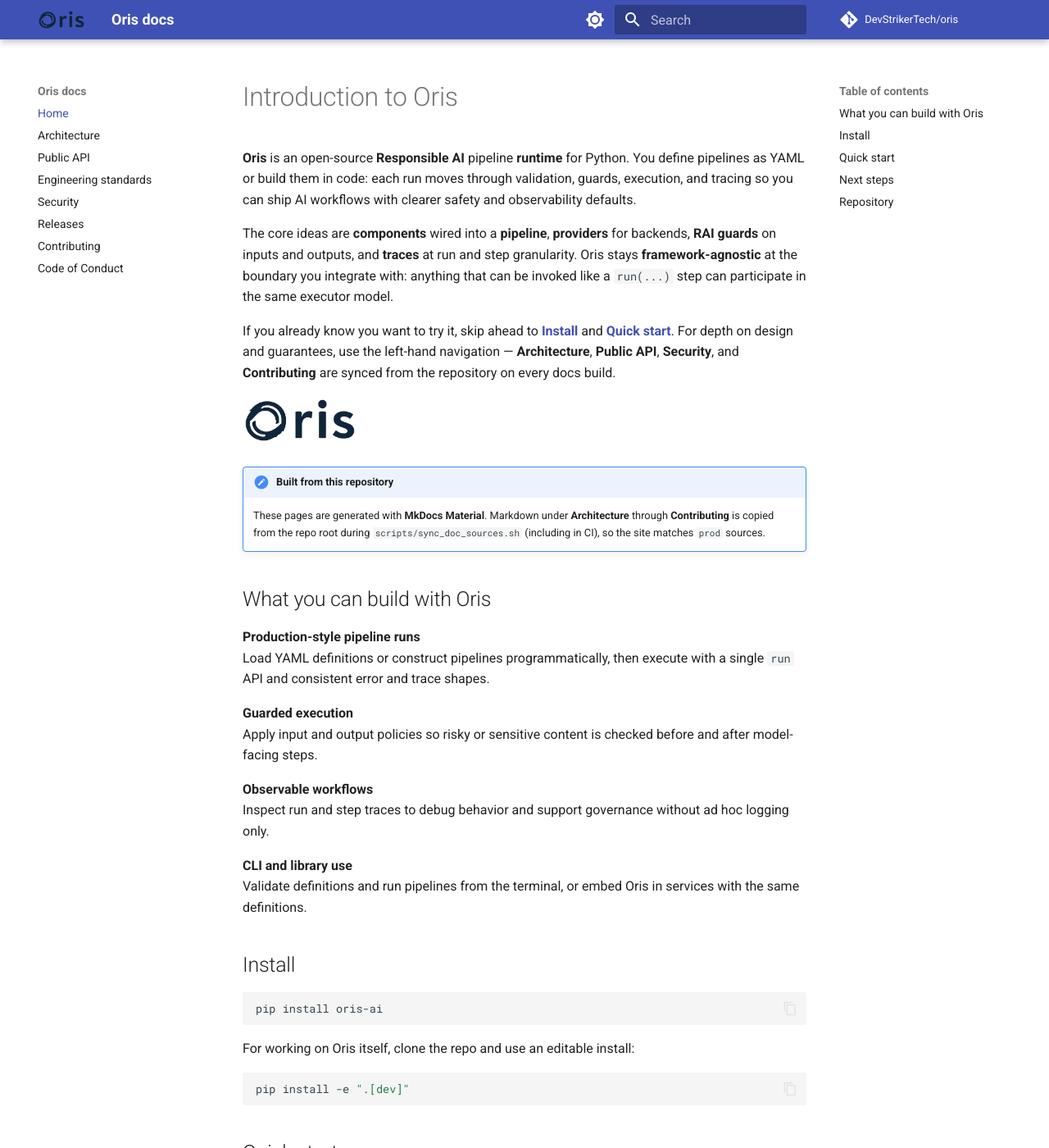
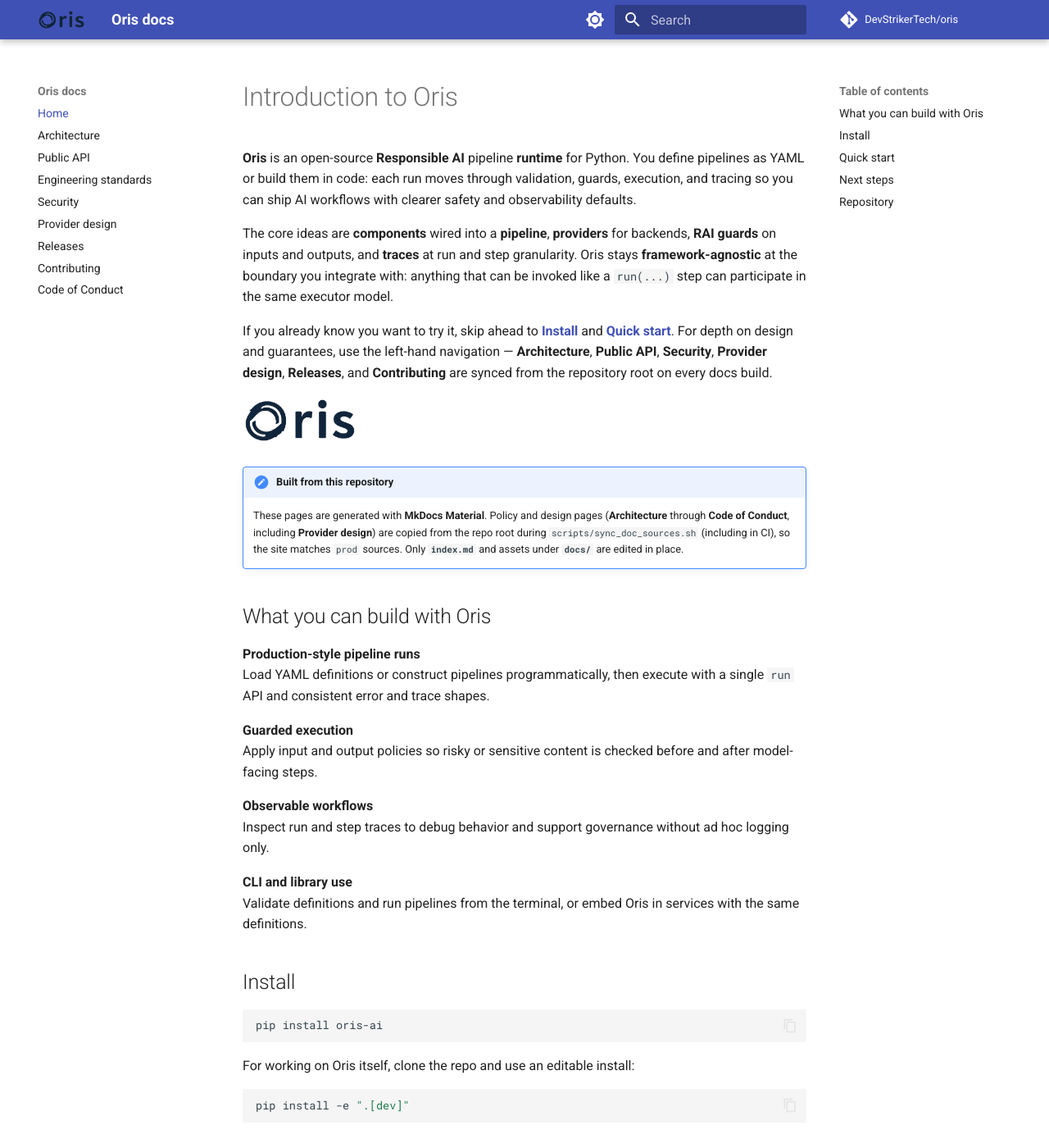
Before and after one commit to DevStrikerTech/oris, an MkDocs documentation site: the page built from docs/index.md, in a window 1280 px wide and 1400 px high. Shown: the whole window at 82% size. Built offline with MkDocs 1.6.1 and Material for MkDocs 9.7.7, drawn with Linux system fonts in a browser that asks for light colours; comment, search, counter and statistics services are not loaded; some of the changed text lies outside the part shown.

Commit message:
chore(docs): canonical policy MD at root; sync PROVIDER_DESIGN; drop examples
- Add PROVIDER_DESIGN.md at repo root; stop tracking docs/ copy; ignore synced docs/*.md
- Extend sync_doc_sources.sh and mkdocs nav; README and docs/index updates
- Remove example.yaml and examples/; quick start documents saving pipeline.yaml

Made-with: Cursor

```diff
--- a/docs/index.md
+++ b/docs/index.md
@@ -9,12 +9,12 @@ hide:
 
 The core ideas are **components** wired into a **pipeline**, **providers** for backends, **RAI guards** on inputs and outputs, and **traces** at run and step granularity. Oris stays **framework-agnostic** at the boundary you integrate with: anything that can be invoked like a `run(...)` step can participate in the same executor model.
 
-If you already know you want to try it, skip ahead to **[Install](#install)** and **[Quick start](#quick-start)**. For depth on design and guarantees, use the left-hand navigation — **Architecture**, **Public API**, **Security**, and **Contributing** are synced from the repository on every docs build.
+If you already know you want to try it, skip ahead to **[Install](#install)** and **[Quick start](#quick-start)**. For depth on design and guarantees, use the left-hand navigation — **Architecture**, **Public API**, **Security**, **Provider design**, **Releases**, and **Contributing** are synced from the repository root on every docs build.
 
 ![Oris logo](oris_logo.png){ width="140" }
 
 !!! note "Built from this repository"
-    These pages are generated with **MkDocs Material**. Markdown under **Architecture** through **Contributing** is copied from the repo root during `scripts/sync_doc_sources.sh` (including in CI), so the site matches `prod` sources.
+    These pages are generated with **MkDocs Material**. Policy and design pages (**Architecture** through **Code of Conduct**, including **Provider design**) are copied from the repo root during `scripts/sync_doc_sources.sh` (including in CI), so the site matches `prod` sources. Only **`index.md`** and assets under **`docs/`** are edited in place.
 
 ## What you can build with Oris
 
@@ -79,6 +79,7 @@ oris run example.yaml --input-json '{"query":"What is AI?"}'
 | :--- | :--- |
 | System shape and modules | [Architecture](ARCHITECTURE.md) |
 | Stable surface for integrators | [Public API](PUBLIC_API.md) |
+| Provider YAML, registry, and injection | [Provider design](PROVIDER_DESIGN.md) |
 | Reporting vulnerabilities | [Security](SECURITY.md) |
 | Releases and versioning | [Releases](RELEASE.md) |
 | How to contribute | [Contributing](CONTRIBUTING.md) |
--- a/mkdocs.yml
+++ b/mkdocs.yml
@@ -42,6 +42,7 @@ nav:
   - Public API: PUBLIC_API.md
   - Engineering standards: ENGINEERING_STANDARDS.md
   - Security: SECURITY.md
+  - Provider design: PROVIDER_DESIGN.md
   - Releases: RELEASE.md
   - Contributing: CONTRIBUTING.md
   - Code of Conduct: CODE_OF_CONDUCT.md
```
Also changed, not shown: other parts of docs/index.md (+5 -5 lines), README.md (+6 -6 lines), example.yaml (deleted, +0 -8 lines), PROVIDER_DESIGN.md (renamed from docs/PROVIDER_DESIGN.md), 3 other files.
